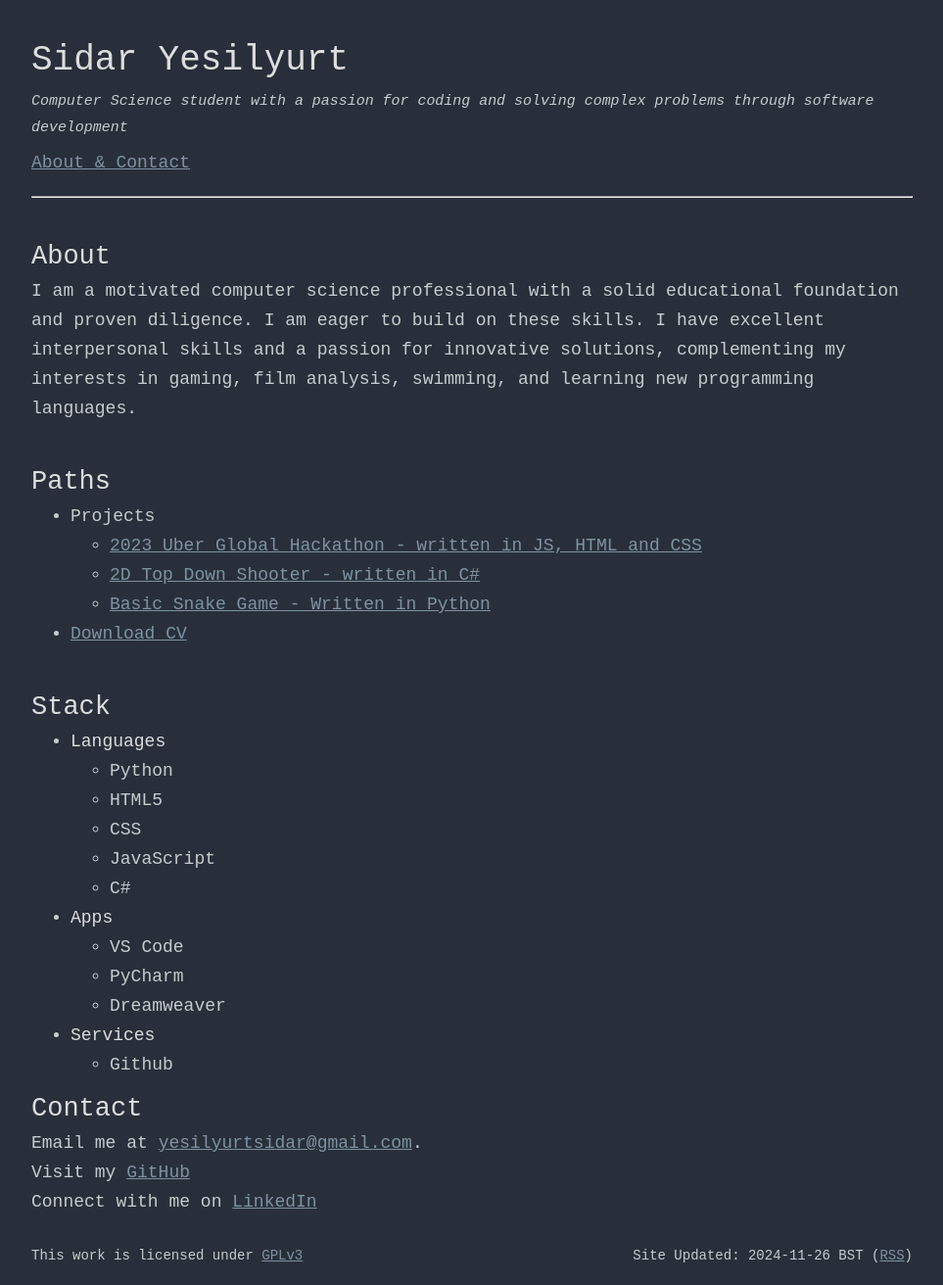
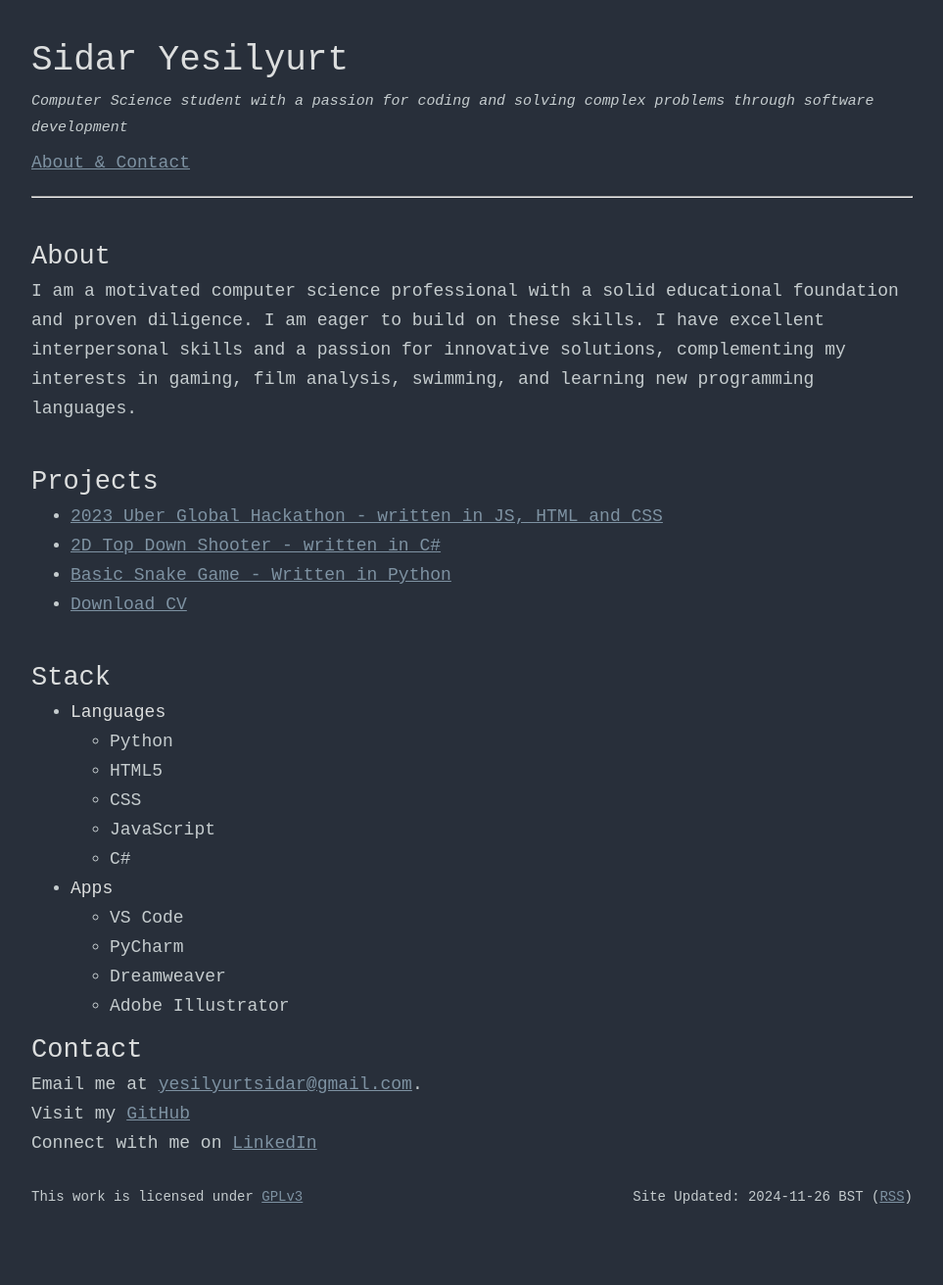
Before and after one commit to sidar-yesilyurt/sidar-yesilyurt.github.io, a Jekyll site: the page built from index.md, in a window 1280 px wide. Shown: the whole page at 98% size, without its empty margins (158-1121 px from the left). Built offline with Jekyll 4.4.1, drawn with Linux system fonts in a browser that asks for light colours; after the commit the page ends 1252 px from its top, so only the background shows below that.

Commit message:
Update index.md

```diff
--- a/index.md
+++ b/index.md
@@ -7,11 +7,11 @@ I am a motivated computer science professional with a solid educational foundati
 
 <br>
 
-## Paths
-- Projects
-    - [2023 Uber Global Hackathon - written in JS, HTML and CSS](https://github.com/sidar-yesilyurt/405-Found)
-    - [2D Top Down Shooter - written in C#](https://github.com/sidar-yesilyurt/shooter-game)
-    - [Basic Snake Game - Written in Python](https://github.com/sidar-yesilyurt/SnakeGame)
+## Projects
+
+- [2023 Uber Global Hackathon - written in JS, HTML and CSS](https://github.com/sidar-yesilyurt/405-Found)
+- [2D Top Down Shooter - written in C#](https://github.com/sidar-yesilyurt/shooter-game)
+- [Basic Snake Game - Written in Python](https://github.com/sidar-yesilyurt/SnakeGame)
 - [Download CV](/assets/SidarYesilyurt_CV_.pdf)
 
 <br>
@@ -28,9 +28,7 @@ I am a motivated computer science professional with a solid educational foundati
     -  VS Code
     -  PyCharm
     -  Dreamweaver
-
-- **Services**
-    -  Github
+    -  Adobe Illustrator
 
 ## Contact
 Email me at [yesilyurtsidar@gmail.com](mailto:yesilyurtsidar@gmail.com). <br>
```
